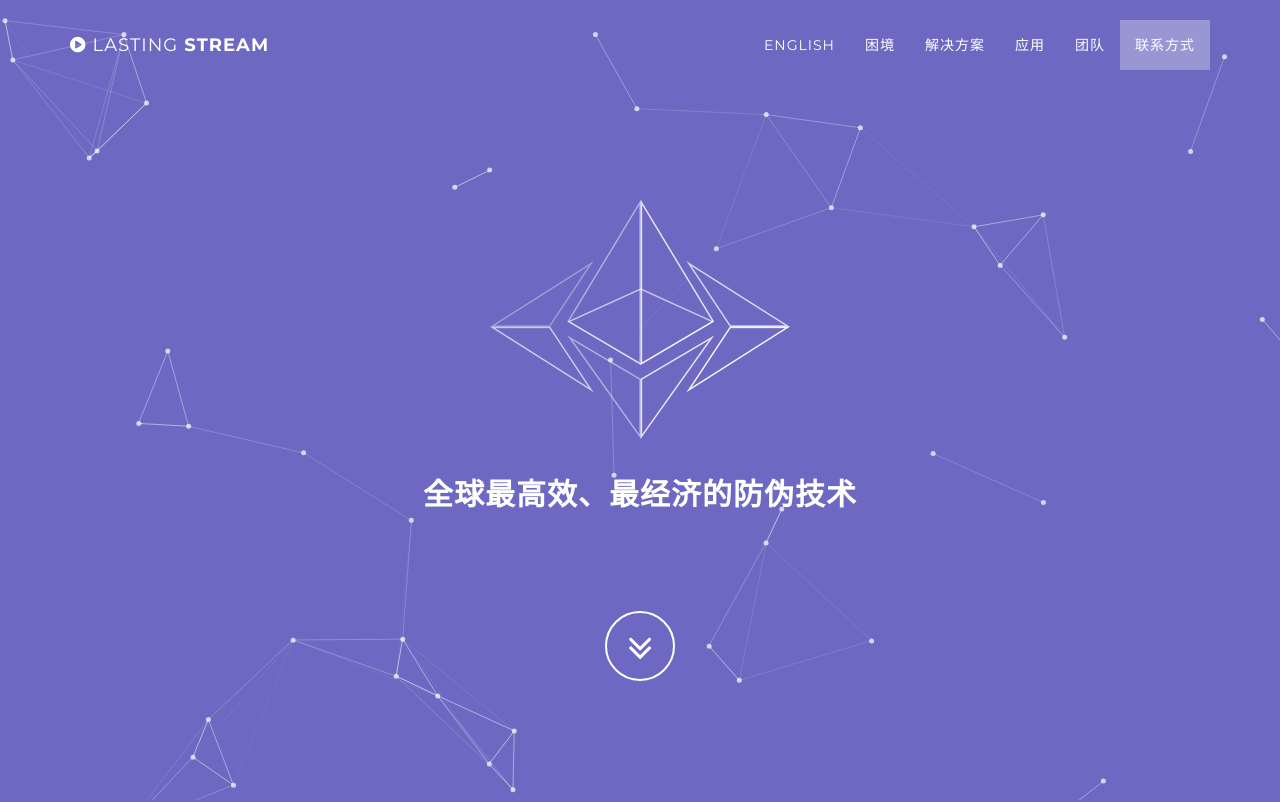
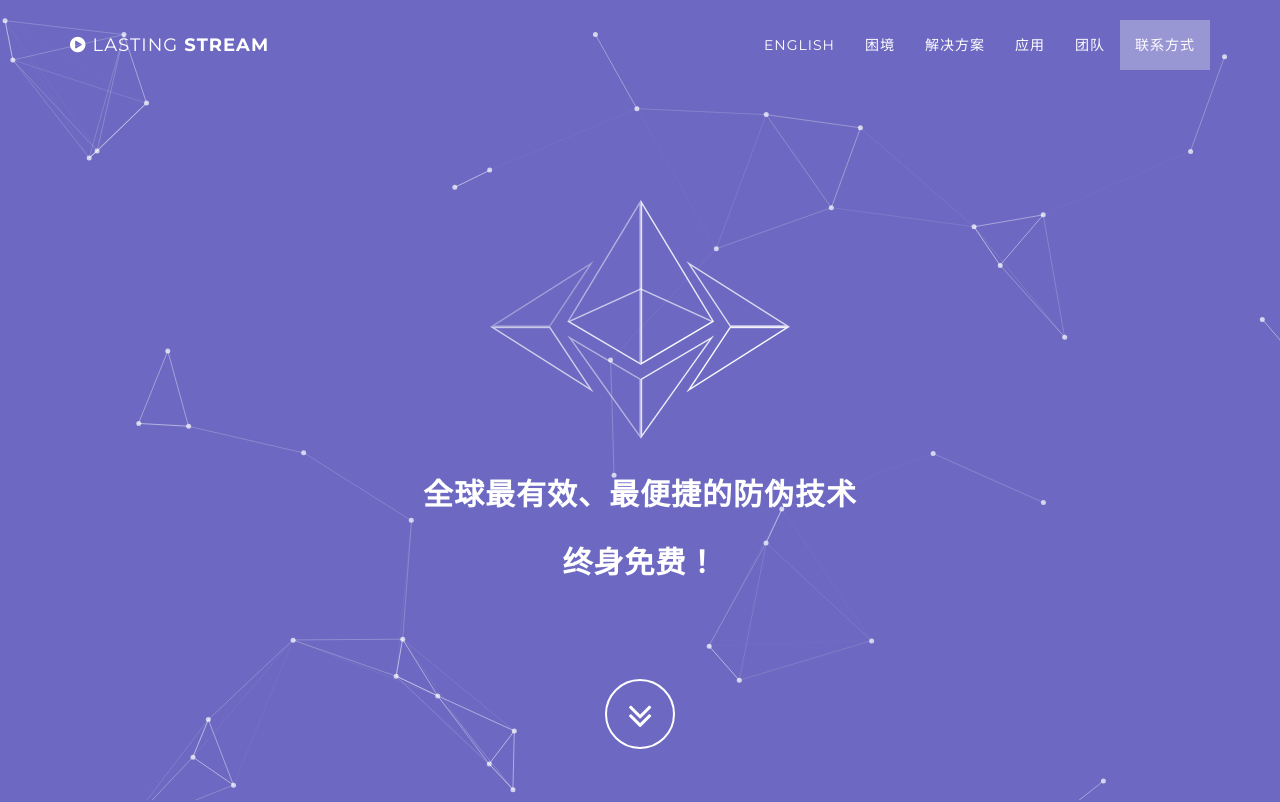
Before and after one commit to lastingstream/lastingstream.github.io, a website: page index_cn.html in a window 1280 px wide. Shown: the top 802 px of the page. Drawn offline with nearby package versions, Linux system fonts and the light colour scheme; a script that the page names is missing.

Commit message:
correction

```diff
--- a/index_cn.html
+++ b/index_cn.html
@@ -86,7 +86,8 @@
                  style="position: absolute; z-index:100; left: 0; right: 0; top: 20%;margin:auto;" ;>
                 <!-- <h1 class="brand-heading">Products</h1> -->
                 <img src="img/logo.png">
-                <h2>全球最高效、最经济的防伪技术</h2>
+                <h2>全球最有效、最便捷的防伪技术</h2>
+                <h2>终身免费！</h2>
                 <a href="#problem" class="btn btn-circle page-scroll">
                     <i class="fa fa-angle-double-down animated"></i>
                 </a>
```
